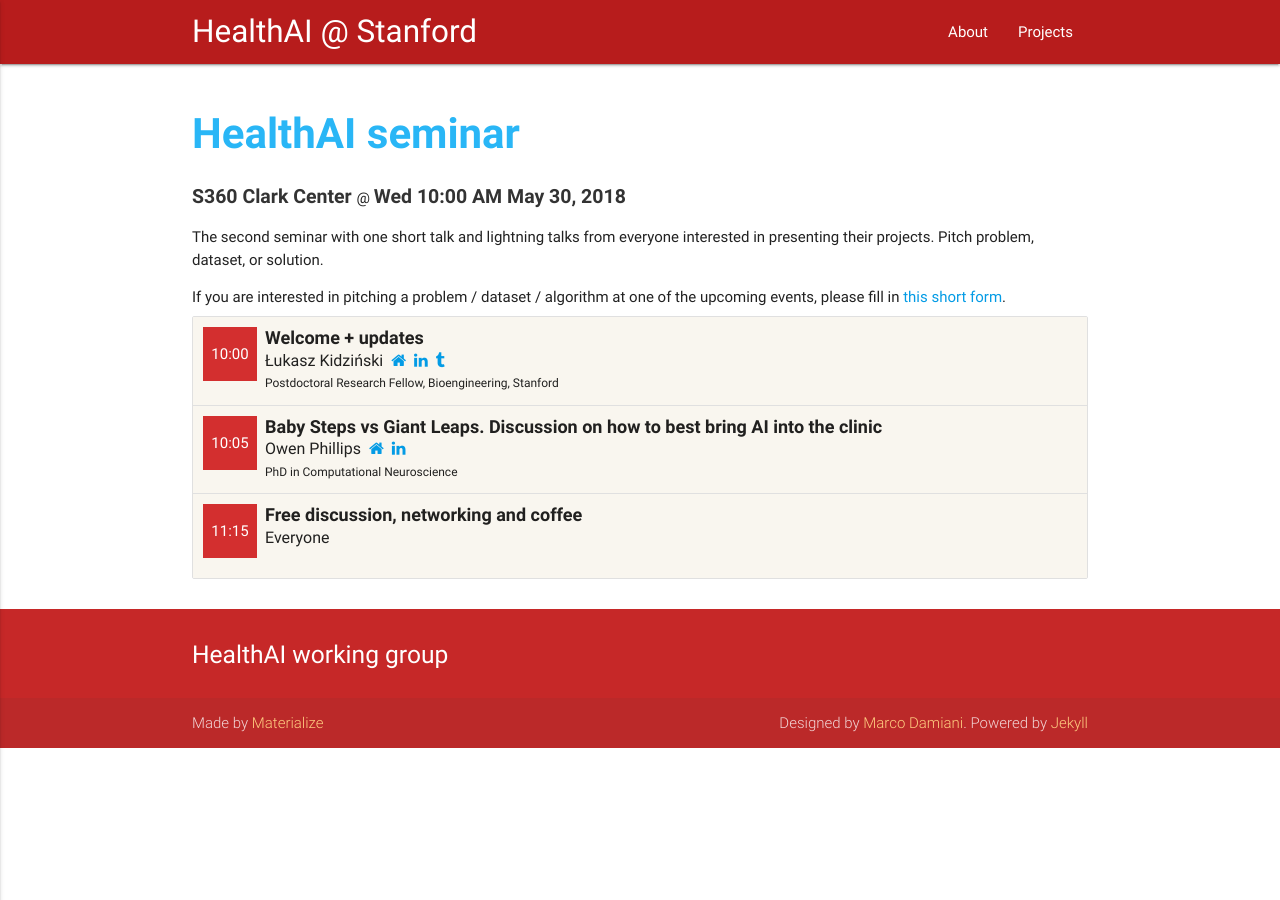
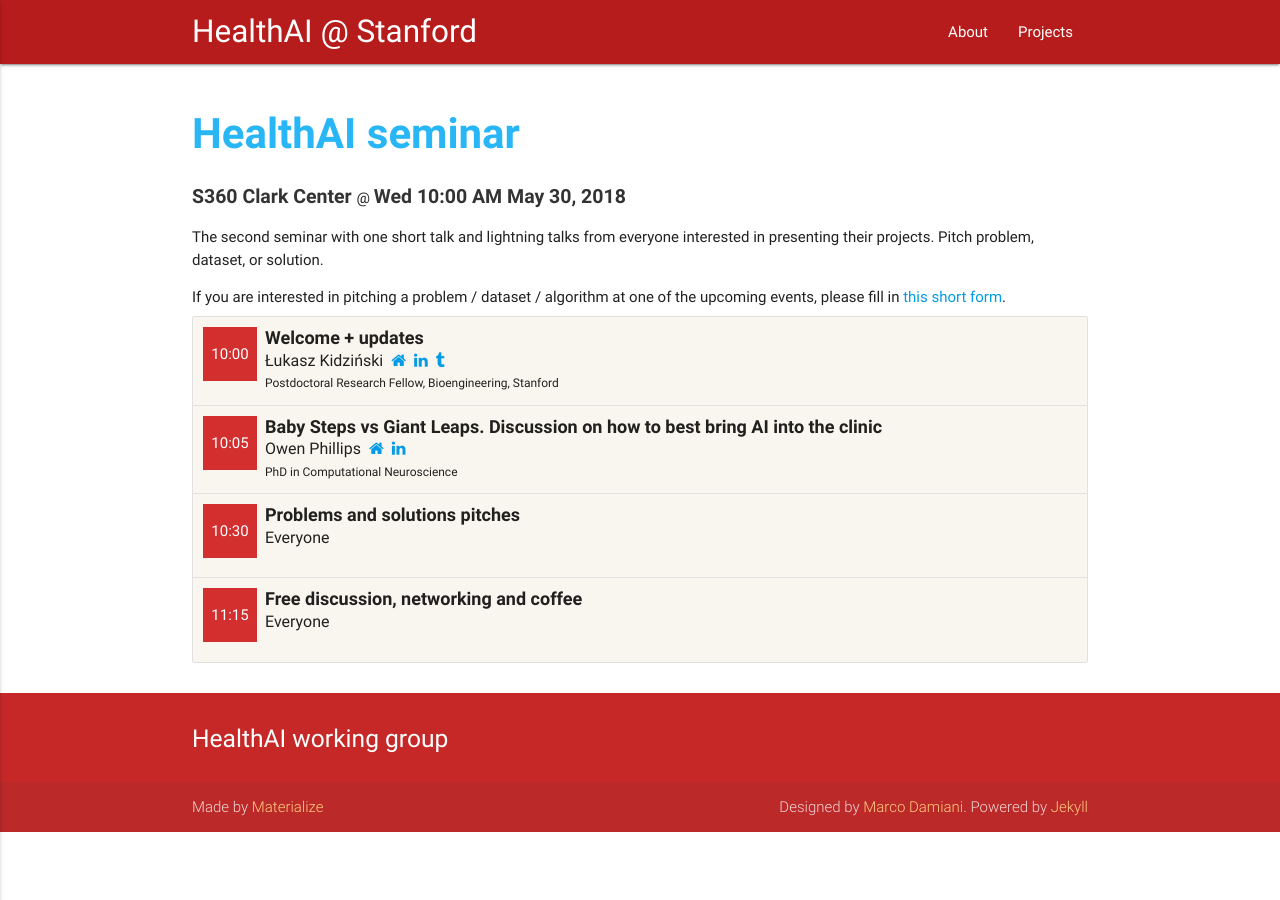
Before and after one commit to health-ai/health-ai.github.io, a Jekyll site: the page built from _events/2018-05-30-problems-and-solutoins.md, in a window 1280 px wide. Built offline with Jekyll 4.4.1, drawn with Linux system fonts in a browser that asks for light colours.

Commit message:
Update 2018-05-30-problems-and-solutoins.md

```diff
--- a/_events/2018-05-30-problems-and-solutoins.md
+++ b/_events/2018-05-30-problems-and-solutoins.md
@@ -19,6 +19,9 @@ talks:
     linkedin: https://www.linkedin.com/in/owenrobertphillips/
     speaker: Owen Phillips
     time: '10:05'
+  - title: Problems and solutions pitches
+    speaker: Everyone
+    time: '10:30'
   - title: Free discussion, networking and coffee
     speaker: Everyone
     time: '11:15'
```
